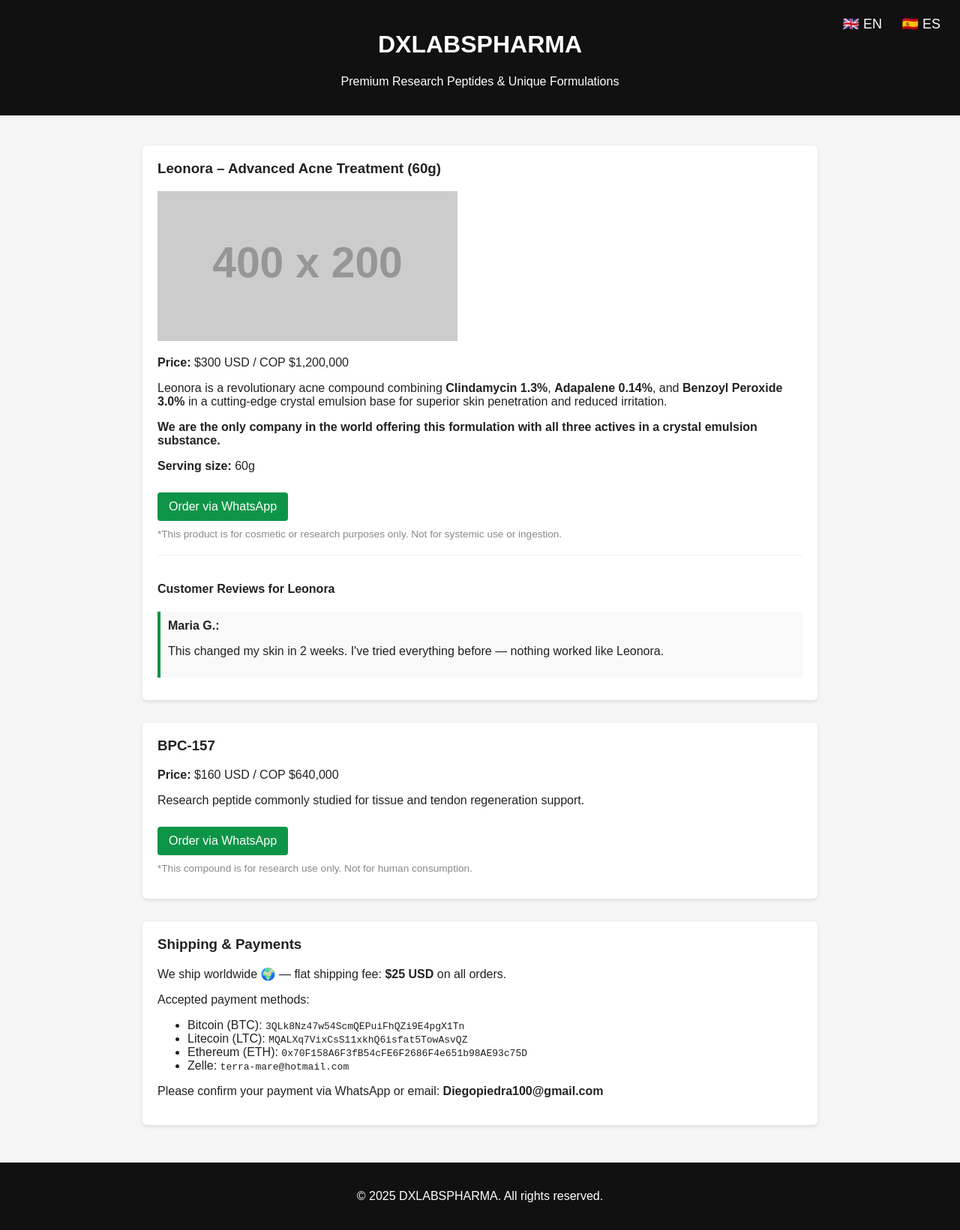
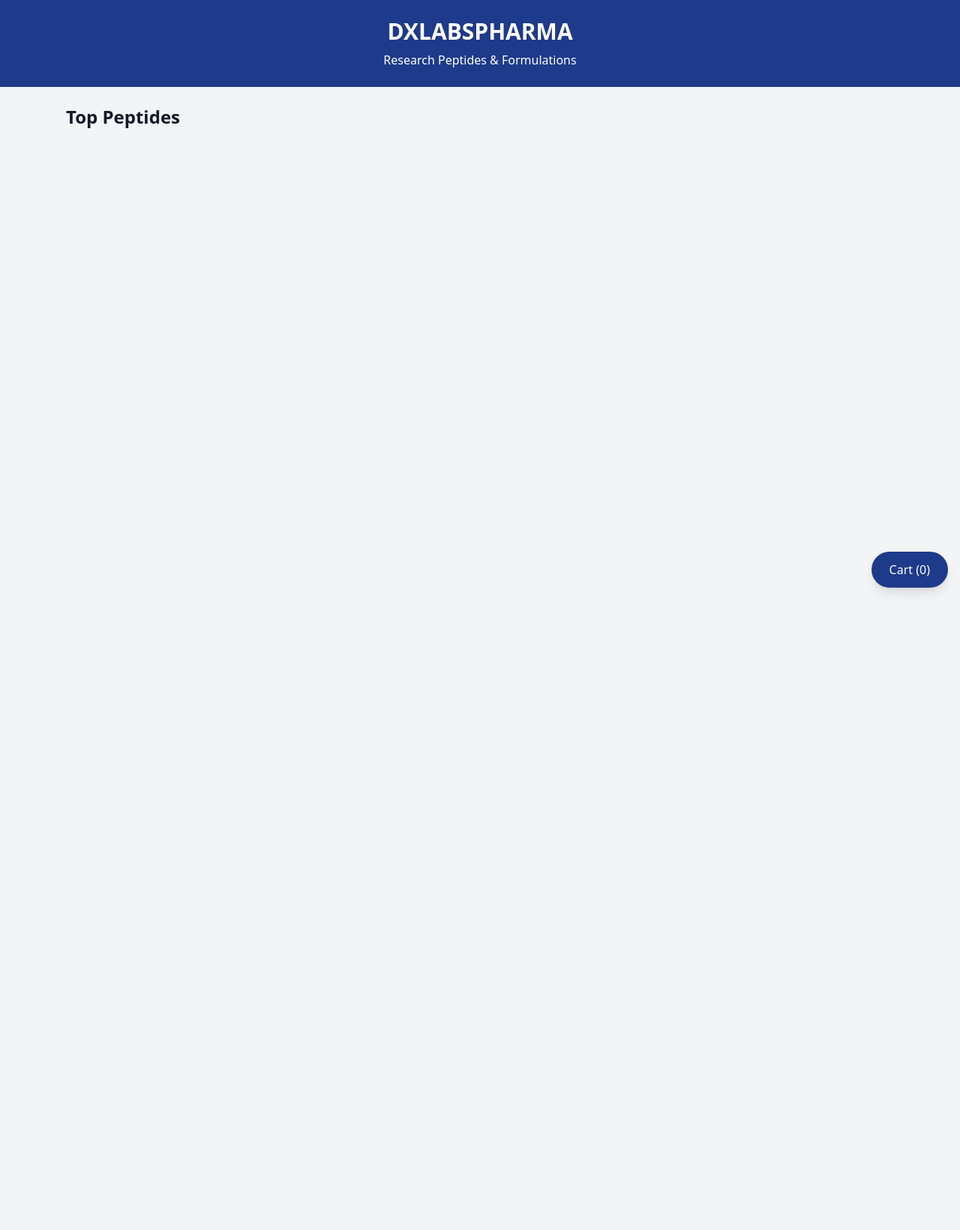
Before and after one commit to diegopiedra100-dot/dxlabspharma, a plain HTML site: page index.html in a window 1280 px wide. Shown: the whole page at 75% size. After the commit the page ends 800 px from the top, so only its background shows below. Drawn offline with nearby package versions, Linux system fonts and the light colour scheme; placeholder pictures from the web are drawn by us.

Commit message:
Add files via upload

```diff
--- a/index.html
+++ b/index.html
@@ -1,187 +1,85 @@
 <!DOCTYPE html>
 <html lang="en">
 <head>
-  <meta charset="UTF-8" />
-  <meta name="viewport" content="width=device-width, initial-scale=1" />
-  <title>DXLABSPHARMA – Research Peptides & Formulations</title>
-  <style>
-    body {
-      font-family: Arial, sans-serif;
-      margin: 0; padding: 0;
-      background: #f5f5f5;
-      color: #222;
-    }
-    header {
-      background-color: #111;
-      color: white;
-      padding: 20px;
-      text-align: center;
-      position: relative;
-    }
-    .lang-toggle {
-      position: absolute;
-      top: 20px; right: 20px;
-    }
-    .lang-toggle button {
-      background: none;
-      border: none;
-      color: white;
-      cursor: pointer;
-      font-size: 18px;
-      margin-left: 10px;
-    }
-    .container {
-      max-width: 900px;
-      margin: 40px auto;
-      padding: 0 20px;
-    }
-    .product-card {
-      background: white;
-      padding: 20px;
-      margin-bottom: 30px;
-      border-radius: 6px;
-      box-shadow: 0 2px 5px rgba(0,0,0,0.1);
-    }
-    .product-card h3 {
-      margin-top: 0;
-    }
-    .product-card a {
-      display: inline-block;
-      margin-top: 10px;
-      padding: 10px 15px;
-      background-color: #0e9447;
-      color: white;
-      text-decoration: none;
-      border-radius: 4px;
-    }
-    .disclaimer {
-      font-size: 0.85em;
-      color: #888;
-      margin-top: 10px;
-    }
-    footer {
-      background-color: #111;
-      color: white;
-      padding: 20px;
-      text-align: center;
-      margin-top: 50px;
-    }
-    .reviews {
-      margin-top: 20px;
-      border-top: 1px solid #eee;
-      padding-top: 15px;
-    }
-    .review {
-      background-color: #f9f9f9;
-      padding: 10px;
-      margin-bottom: 10px;
-      border-left: 4px solid #0e9447;
-    }
-  </style>
+  <meta charset="UTF-8">
+  <meta name="viewport" content="width=device-width, initial-scale=1.0">
+  <title>DXLABSPHARMA - Peptides Catalog</title>
+  <script src="https://cdn.tailwindcss.com"></script>
 </head>
-<body>
+<body class="bg-gray-100 text-gray-900">
 
-<header>
-  <h1 id="title-en">DXLABSPHARMA</h1>
-  <h1 id="title-es" style="display:none;">DXLABSPHARMA</h1>
-  <p id="subtitle-en">Premium Research Peptides & Unique Formulations</p>
-  <p id="subtitle-es" style="display:none;">Péptidos de Investigación Premium y Formulaciones Únicas</p>
-  <div class="lang-toggle">
-    <button onclick="showLang('en')">🇬🇧 EN</button>
-    <button onclick="showLang('es')">🇪🇸 ES</button>
-  </div>
-</header>
+  <!-- Header -->
+  <header class="bg-blue-900 text-white p-6 text-center">
+    <h1 class="text-3xl font-bold">DXLABSPHARMA</h1>
+    <p class="mt-2">Research Peptides & Formulations</p>
+  </header>
 
-<div class="container">
+  <!-- Products Grid -->
+  <main class="p-6 max-w-6xl mx-auto">
+    <h2 class="text-2xl font-semibold mb-6">Top Peptides</h2>
+    <div class="grid md:grid-cols-2 lg:grid-cols-3 gap-6" id="product-grid">
+      <!-- Product cards will be injected here -->
+    </div>
+  </main>
 
-  <!-- Leonora Product -->
-  <div class="product-card">
-    <h3 id="leonora-title-en">Leonora – Advanced Acne Treatment (60g)</h3>
-    <h3 id="leonora-title-es" style="display:none;">Leonora – Tratamiento Avanzado para el Acné (60g)</h3>
-    <img src="https://via.placeholder.com/400x200?text=Leonora+Acne+Formula" alt="Leonora Acne Formula" />
-    <p id="leonora-price-en"><strong>Price:</strong> $300 USD / COP $1,200,000</p>
-    <p id="leonora-price-es" style="display:none;"><strong>Precio:</strong> $300 USD / COP $1,200,000</p>
-    <p id="leonora-desc-en">
-      Leonora is a revolutionary acne compound combining <strong>Clindamycin 1.3%</strong>, <strong>Adapalene 0.14%</strong>, and <strong>Benzoyl Peroxide 3.0%</strong> in a cutting-edge crystal emulsion base for superior skin penetration and reduced irritation.
-    </p>
-    <p id="leonora-desc-es" style="display:none;">
-      Leonora es un compuesto revolucionario para el acné que combina <strong>Clindamicina 1.3%</strong>, <strong>Adapaleno 0.14%</strong> y <strong>Peróxido de Benzoilo 3.0%</strong> en una avanzada base de emulsión cristalina para mejor penetración y menor irritación.
-    </p>
-    <p id="leonora-unique-en"><strong>We are the only company in the world offering this formulation with all three actives in a crystal emulsion substance.</strong></p>
-    <p id="leonora-unique-es" style="display:none;"><strong>Somos la única empresa en el mundo que ofrece esta formulación con los tres activos en una sustancia de emulsión cristalina.</strong></p>
-    <p id="leonora-serving-en"><strong>Serving size:</strong> 60g</p>
-    <p id="leonora-serving-es" style="display:none;"><strong>Tamaño de la porción:</strong> 60g</p>
-    <a href="https://wa.me/573113389215?text=Hello,%20I%20want%20to%20order%20Leonora%20Acne%20Treatment." id="order-link-en">Order via WhatsApp</a>
-    <a href="https://wa.me/573113389215?text=Hola,%20quiero%20ordenar%20el%20tratamiento%20Leonora%20para%20acné." id="order-link-es" style="display:none;">Ordenar por WhatsApp</a>
-    <p class="disclaimer" id="disclaimer-en">*This product is for cosmetic or research purposes only. Not for systemic use or ingestion.</p>
-    <p class="disclaimer" id="disclaimer-es" style="display:none;">*Este producto es solo para fines cosméticos o de investigación. No para uso sistémico o ingestión.</p>
-
-    <div class="reviews">
-      <h4 id="reviews-title-en">Customer Reviews for Leonora</h4>
-      <h4 id="reviews-title-es" style="display:none;">Reseñas de Clientes para Leonora</h4>
-      <div class="review">
-        <strong>Maria G.:</strong>
-        <p id="review-text-en">This changed my skin in 2 weeks. I've tried everything before — nothing worked like Leonora.</p>
-        <p id="review-text-es" style="display:none;">Esto cambió mi piel en 2 semanas. He probado todo antes, nada funcionó como Leonora.</p>
+  <!-- Cart Modal -->
+  <div id="cart-modal" class="fixed inset-0 bg-black bg-opacity-50 hidden justify-center items-center z-50">
+    <div class="bg-white p-6 rounded-lg w-11/12 md:w-1/2 max-h-[90vh] overflow-y-auto">
+      <h3 class="text-xl font-bold mb-4">Your Cart</h3>
+      <div id="cart-items" class="mb-4"></div>
+      <div class="mb-4">
+        <p class="font-semibold">Total: $<span id="cart-total">0</span></p>
       </div>
+      <button id="checkout-btn" class="bg-blue-900 text-white px-4 py-2 rounded mr-2">Checkout</button>
+      <button id="close-cart" class="bg-gray-500 text-white px-4 py-2 rounded">Close</button>
     </div>
   </div>
 
-  <!-- BPC-157 Product -->
-  <div class="product-card">
-    <h3 id="bpc-title-en">BPC-157</h3>
-    <h3 id="bpc-title-es" style="display:none;">BPC-157</h3>
-    <p id="bpc-price-en"><strong>Price:</strong> $160 USD / COP $640,000</p>
-    <p id="bpc-price-es" style="display:none;"><strong>Precio:</strong> $160 USD / COP $640,000</p>
-    <p id="bpc-desc-en">Research peptide commonly studied for tissue and tendon regeneration support.</p>
-    <p id="bpc-desc-es" style="display:none;">Péptido de investigación comúnmente estudiado para el apoyo en la regeneración de tejidos y tendones.</p>
-    <a href="https://wa.me/573113389215?text=Hello,%20I%20want%20to%20order%20BPC-157." id="bpc-order-en">Order via WhatsApp</a>
-    <a href="https://wa.me/573113389215?text=Hola,%20quiero%20ordenar%20BPC-157." id="bpc-order-es" style="display:none;">Ordenar por WhatsApp</a>
-    <p class="disclaimer" id="bpc-disclaimer-en">*This compound is for research use only. Not for human consumption.</p>
-    <p class="disclaimer" id="bpc-disclaimer-es" style="display:none;">*Este compuesto es solo para uso de investigación. No para consumo humano.</p>
+  <!-- Checkout Modal -->
+  <div id="checkout-modal" class="fixed inset-0 bg-black bg-opacity-50 hidden justify-center items-center z-50">
+    <div class="bg-white p-6 rounded-lg w-11/12 md:w-1/2 max-h-[90vh] overflow-y-auto">
+      <h3 class="text-xl font-bold mb-4">Checkout Instructions</h3>
+      <div id="checkout-summary" class="mb-4"></div>
+      <p class="mb-2 font-semibold">Send your total payment to one of the following:</p>
+      <ul class="mb-4 list-disc pl-5">
+        <li>BTC: <span class="font-mono">your_btc_address</span></li>
+        <li>ETH: <span class="font-mono">your_eth_address</span></li>
+        <li>LTC: <span class="font-mono">your_ltc_address</span></li>
+        <li>Zelle: <span class="font-mono">your_email@example.com</span></li>
+      </ul>
+      <p class="mb-4">After sending payment, please email your receipt to <span class="font-bold">your_email@example.com</span> so we can process your order.</p>
+
+      <form id="checkout-form" class="space-y-4">
+        <div>
+          <label class="block mb-1 font-semibold">Name</label>
+          <input type="text" id="customer-name" class="border p-2 w-full" required>
+        </div>
+        <div>
+          <label class="block mb-1 font-semibold">Email</label>
+          <input type="email" id="customer-email" class="border p-2 w-full" required>
+        </div>
+        <div>
+          <label class="block mb-1 font-semibold">Notes (optional)</label>
+          <textarea id="customer-notes" class="border p-2 w-full" rows="3"></textarea>
+        </div>
+        <button type="submit" class="bg-blue-900 text-white px-4 py-2 rounded w-full">Submit Order</button>
+      </form>
+
+      <button id="close-checkout" class="mt-4 bg-gray-500 text-white px-4 py-2 rounded w-full">Close</button>
+    </div>
   </div>
 
-  <!-- Shipping & Payments -->
-  <div class="product-card">
-    <h3 id="shipping-title-en">Shipping & Payments</h3>
-    <h3 id="shipping-title-es" style="display:none;">Envíos y Pagos</h3>
-    <p id="shipping-info-en">We ship worldwide 🌍 — flat shipping fee: <strong>$25 USD</strong> on all orders.</p>
-    <p id="shipping-info-es" style="display:none;">Enviamos a todo el mundo 🌍 — tarifa fija de envío: <strong>$25 USD</strong> en todos los pedidos.</p>
-    <p id="payment-methods-title-en">Accepted payment methods:</p>
-    <p id="payment-methods-title-es" style="display:none;">Métodos de pago aceptados:</p>
-    <ul>
-      <li>Bitcoin (BTC): <code>3QLk8Nz47w54ScmQEPuiFhQZi9E4pgX1Tn</code></li>
-      <li>Litecoin (LTC): <code>MQALXq7VixCsS11xkhQ6isfat5TowAsvQZ</code></li>
-      <li>Ethereum (ETH): <code>0x70F158A6F3fB54cFE6F2686F4e651b98AE93c75D</code></li>
-      <li>Zelle: <code>terra-mare@hotmail.com</code></li>
-    </ul>
-    <p id="payment-confirmation-en">Please confirm your payment via WhatsApp or email: <strong>Diegopiedra100@gmail.com</strong></p>
-    <p id="payment-confirmation-es" style="display:none;">Por favor confirme su pago vía WhatsApp o correo: <strong>Diegopiedra100@gmail.com</strong></p>
-  </div>
+  <!-- Floating Cart Button -->
+  <button id="open-cart" class="fixed bottom-4 right-4 bg-blue-900 text-white px-6 py-3 rounded-full shadow-lg">Cart (<span id="cart-count">0</span>)</button>
 
-</div>
-
-<footer>
-  <p>&copy; 2025 DXLABSPHARMA. All rights reserved.</p>
-</footer>
-
-<script>
-  function showLang(lang) {
-    const enElements = document.querySelectorAll('[id$="-en"]');
-    const esElements = document.querySelectorAll('[id$="-es"]');
-
-    if (lang === 'en') {
-      enElements.forEach(el => el.style.display = '');
-      esElements.forEach(el => el.style.display = 'none');
-    } else {
-      enElements.forEach(el => el.style.display = 'none');
-      esElements.forEach(el => el.style.display = '');
-    }
-  }
-
-  // Default language
-  showLang('en');
-</script>
-
-</body>
-</html>
+  <script>
+    // Product data
+    const products = [
+      { id: 1, name: "BPC-157", price: 300, description: "Tissue healing, gut, tendon & ligament recovery. Research use only." },
+      { id: 2, name: "TB-500", price: 300, description: "Wound healing, angiogenesis, repair. Research use only." },
+      { id: 3, name: "CJC-1295", price: 300, description: "GH releasing hormone analog, boosts IGF-1. Research use only." },
+      { id: 4, name: "Ipamorelin", price: 300, description: "Selective GH secretagogue, recovery & body composition. Research use only." },
+      { id: 5, name: "IGF-1 LR3", price: 400, description: "Muscle growth, hypertrophy, performance recovery. Research use only." },
+      { id: 6, name: "Retatrutide 10mg", price: 500, description: "GLP-1/GIP/GCGR multi-agonist peptide for metabolic support. Research use only." },
+      { id: 7, name: "GHK-Cu", price: 250, description: "Copper peptide for skin repair, anti-aging, wound healing. Research use only." },
+      { id: 8, name: "Epitalon", price: 350, description: "Telomere lengthening, anti-a
```
